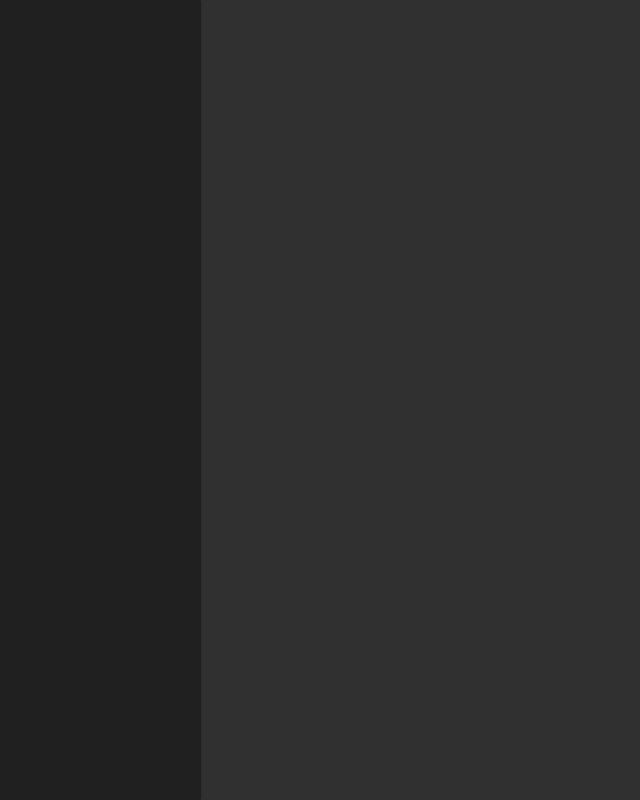
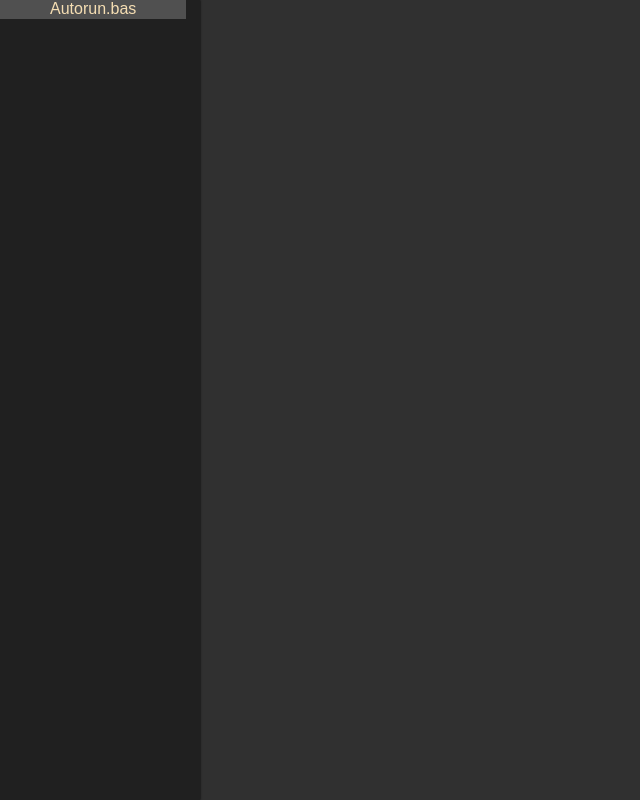
Before and after one commit to PROPHESSOR/EduOrg-Module-IDE, a React app: page / in a window 1280 px wide. Shown: the whole page, without its empty margins (0-640 px from the left). Built offline with nearby package versions, Linux system fonts and the light colour scheme.

Commit message:
<aside->file>

```diff
--- a/src/Sidebar/Sidebar.css
+++ b/src/Sidebar/Sidebar.css
@@ -3,3 +3,9 @@ aside {
     background: #202020;
     box-shadow: 0 0 2px 0 #000;
 }
+
+file {
+    color:wheat;
+    padding: 2px 25%;
+    background: #505050;
+}
--- a/src/Sidebar/Sidebar.jsx
+++ b/src/Sidebar/Sidebar.jsx
@@ -5,7 +5,7 @@ class Sidebar extends Component {
     render() {
         return (
             <aside>
-
+                <file icon="bas">Autorun.bas</file>
             </aside>
         );
     }
```
